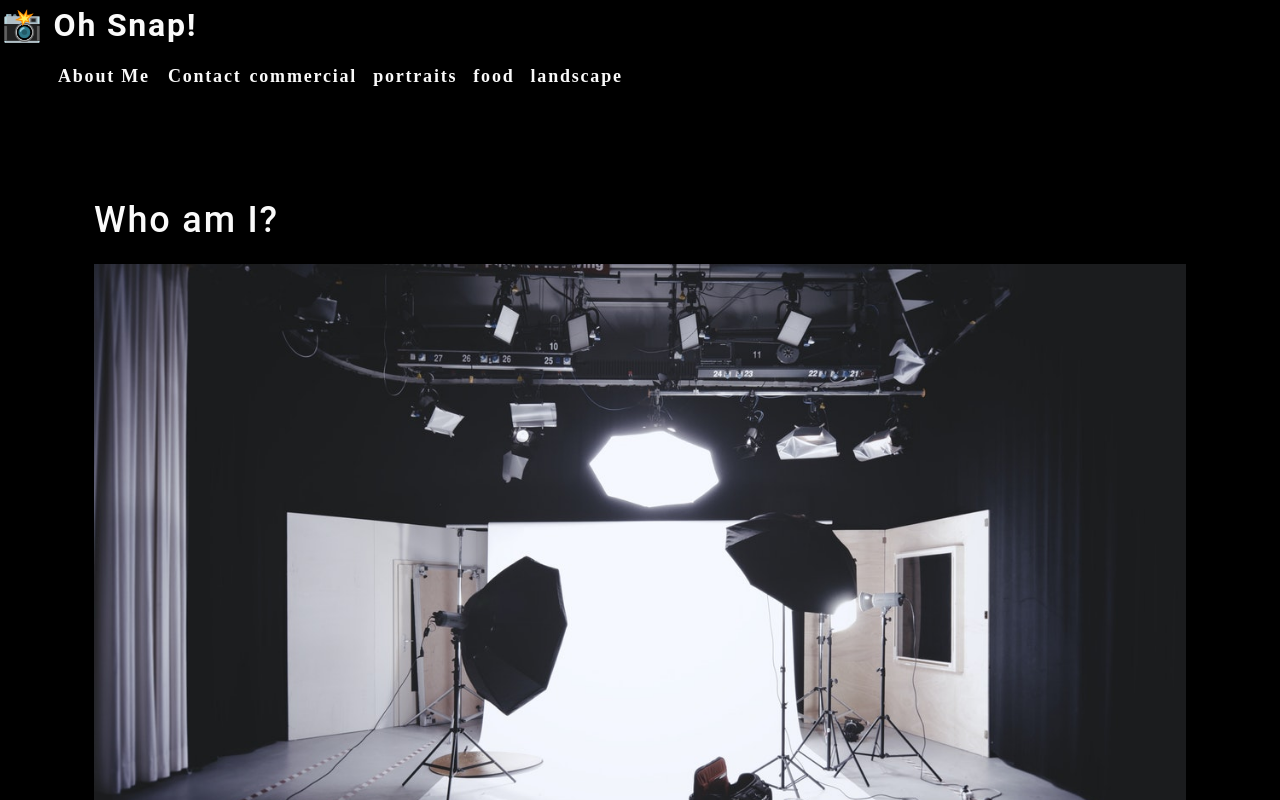
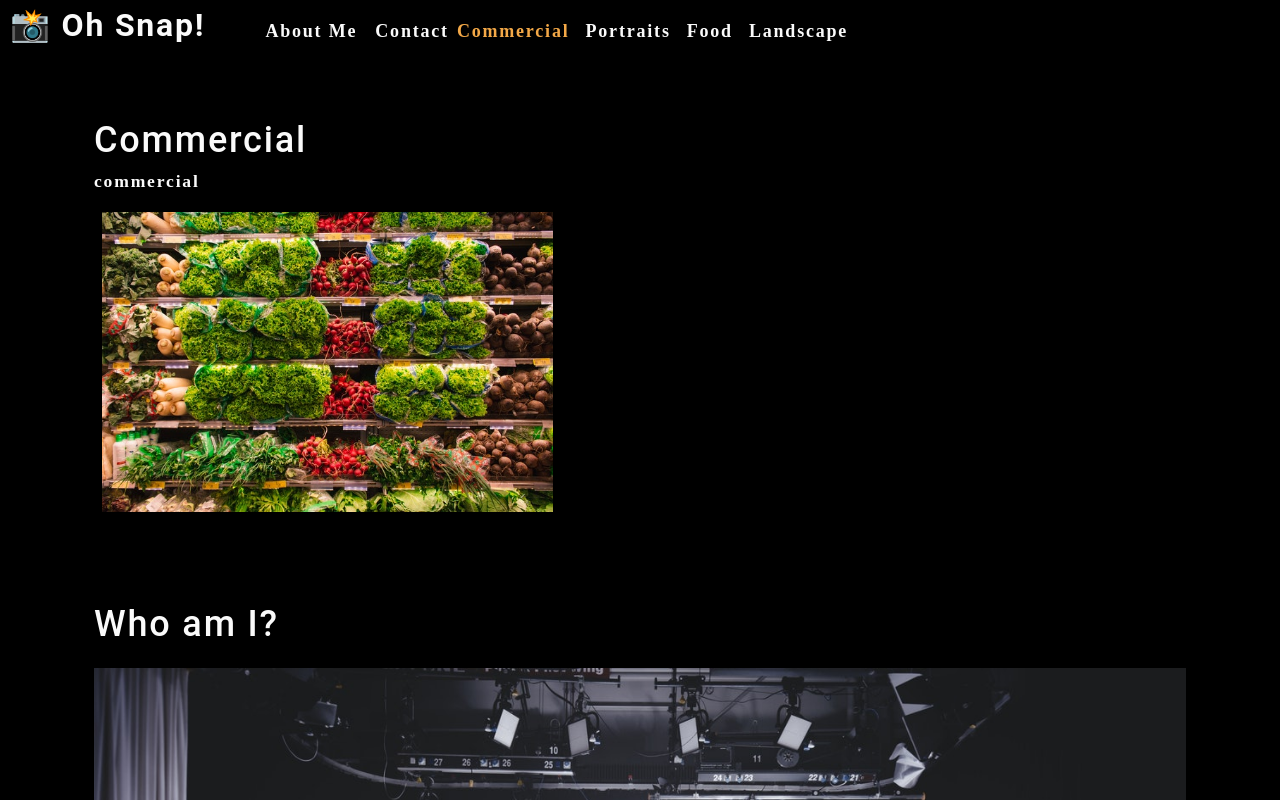
Before and after one commit to cpesar/photo-port, a React (Create React App) app: page / in a window 1280 px wide. Shown: the top 800 px of the page. Built offline with nearby package versions, Linux system fonts and the light colour scheme.

Commit message:
added useState and useEffect

```diff
--- a/src/App.js
+++ b/src/App.js
@@ -1,16 +1,35 @@
-import React from 'react';
+import React, { useState } from 'react';
 import Nav from './components/Nav';
 import About from './components/About';
+import Gallery from './components/Gallery';
 
 // import logo from './logo.svg';
 // import './App.css';
 
 function App() {
+  const [categories] = useState([
+    {
+      name: "commercial",
+      description: "Photos of grocery stores, food trucks, and other commercial projects",
+    },
+    { name: "portraits", description: "Portraits of people in my life" },
+    { name: "food", description: "Delicious food delicacies" },
+    { name: "landscape", description: "Fields, farmhouses, waterfalls, and the beauty of nature" },
+  ]);
+
+  const [currentCategory, setCurrentCategory] = useState(categories[0]);
   return (
     <div>
-      <Nav></Nav>
+      <Nav
+      categories={categories}
+      setCurrentCategory={setCurrentCategory}
+      currentCategory={currentCategory}
+      ></Nav>
       <main>
+        <div>
+        <Gallery></Gallery>
         <About></About>
+        </div>
       </main>
     </div>
   );
--- /dev/null
+++ b/src/components/Gallery/index.js
@@ -0,0 +1,29 @@
+import React from 'react';
+// Import the capitalizeFirstLetter() helper function
+import { capitalizeFirstLetter } from '../../utils/helpers';
+// Import the small images from the commercial folder
+import photo from '../../assets/small/commercial/0.jpg';
+
+function Gallery(props){
+
+  const currentCategory = {
+    name: 'commercial',
+    description: 'Photos of grocery stores, food trucks, and other commercial projects',
+  };
+
+  return(
+    <section>
+      <h1>{capitalizeFirstLetter(currentCategory.name)}</h1>
+      <p>{currentCategory.name}</p>
+      <div className='flex-row'>
+        <img
+          src={photo}
+          alt='Commercial Example'
+          className='img-thumbnail mx-1'
+        />
+      </div>
+    </section>
+  );
+}
+
+export default Gallery;
--- a/src/components/Nav/index.js
+++ b/src/components/Nav/index.js
@@ -1,46 +1,38 @@
-import React from 'react';
+import React, { useEffect } from 'react';
+import { capitalizeFirstLetter } from '../../utils/helpers';
 
-function Nav(){
 
-  const categories = [
-    {
-      name: "commercial",
-      description:
-        "Photos of grocery stores, food trucks, and other commercial projects",
-    },
 
-    {
-      name: "portraits",
-      description: "Portraits of people in my life"
-    },
+function Nav(props){
 
-    {
-      name: "food",
-      description: "Delicious food delicacies"
-    },
+  const {
+    categories= [],
+    setCurrentCategory,
+    currentCategory,
+  } = props;
 
-    {
-      name: "landscape",
-      description: "Fields, farmhouses, waterfalls, and the beauty of nature"
-    },
-  ];
-
-  function categorySelected(name){
-    console.log(`${name} clicked`)
-  }
+  useEffect(() => {
+    document.title = capitalizeFirstLetter(currentCategory.name);
+  }, [currentCategory]);
 
   return(
-    <header>
+    <header className='flex-row px-1'>
       <h2>
         <a data-testid="link" href ="/">
-          <span role="img" aria-label="camera"> 📸</span> Oh Snap!
+          <span role="img" aria-label="camera">
+          {" "}
+          📸
+          </span>{" "}
+          Oh Snap!
         </a>
       </h2>
 
       <nav>
         <ul className="flex-row">
           <li className="mx-2">
-            <a data-testid="about" href="#about">
+            <a
+            href="#about"
+            >
               About Me
             </a>
           </li>
@@ -48,13 +40,17 @@
           <li>
             <span>Contact</span>
           </li>
+
           {categories.map((category) => (
-            <li
-            className="mx-1"
-            key={category.name}
-            >
-              <span onClick={() => categorySelected(category.name)}>
-                {category.name}
+            <li className={`mx-1 ${
+              currentCategory.name === category.name && 'navActive'
+            }`} key={category.name}>
+              <span
+              onClick={() => {
+                setCurrentCategory(category)
+              }}
+              >
+                {capitalizeFirstLetter(category.name)}
               </span>
             </li>
           ))}
```
